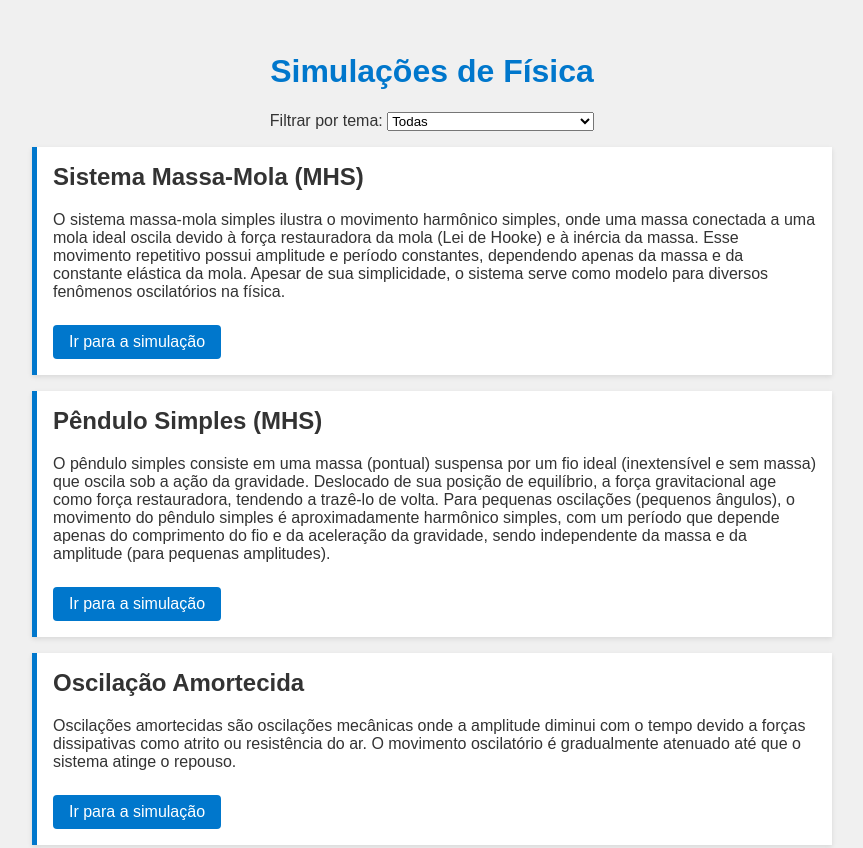
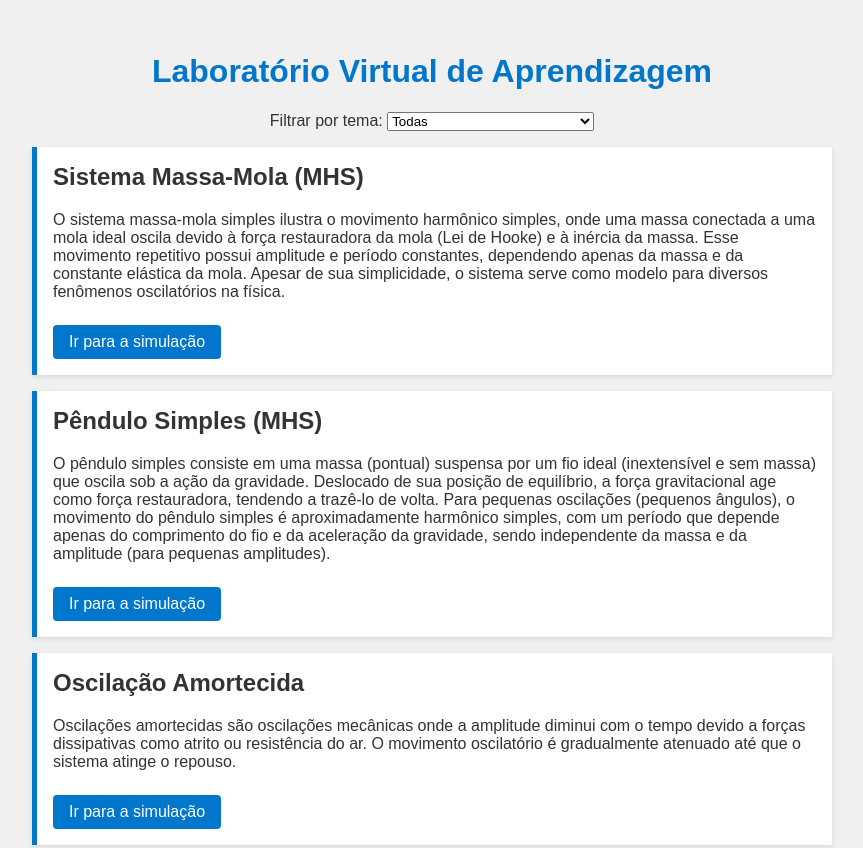
Before and after one commit to JV014/Simula-es-de-F-sica, a plain HTML site: page index.html in a window 1280 px wide. Shown: the top 848 px of the page, without its empty margins (208-1071 px from the left). Drawn offline with Linux system fonts and the light colour scheme.

Commit message:
Update index.html

```diff
--- a/index.html
+++ b/index.html
@@ -3,11 +3,11 @@
 <head>
   <meta charset="UTF-8" />
   <meta name="viewport" content="width=device-width, initial-scale=1.0"/>
-  <title>Simulações de Física</title>
+  <title>Laboratório Virtual de Aprendizagem</title>
   <link rel="stylesheet" href="style.css"/>
 </head>
 <body>
-  <h1>Simulações de Física</h1>
+  <h1>Laboratório Virtual de Aprendizagem</h1>
 
   <div id="filtro">
     <label for="categoria">Filtrar por tema:</label>
```
